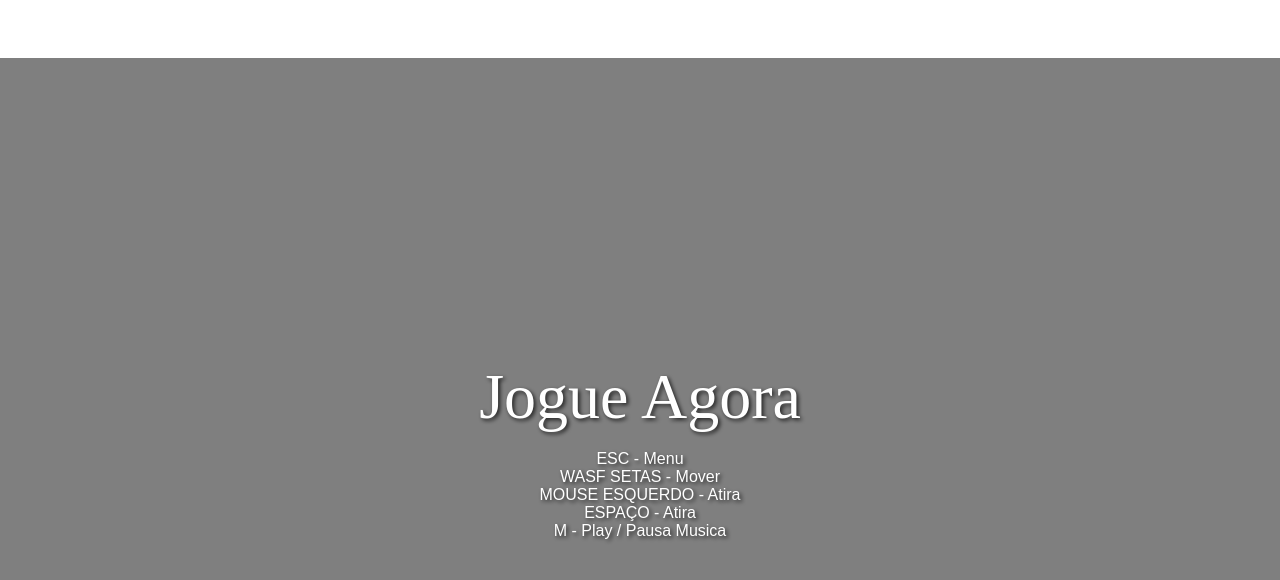
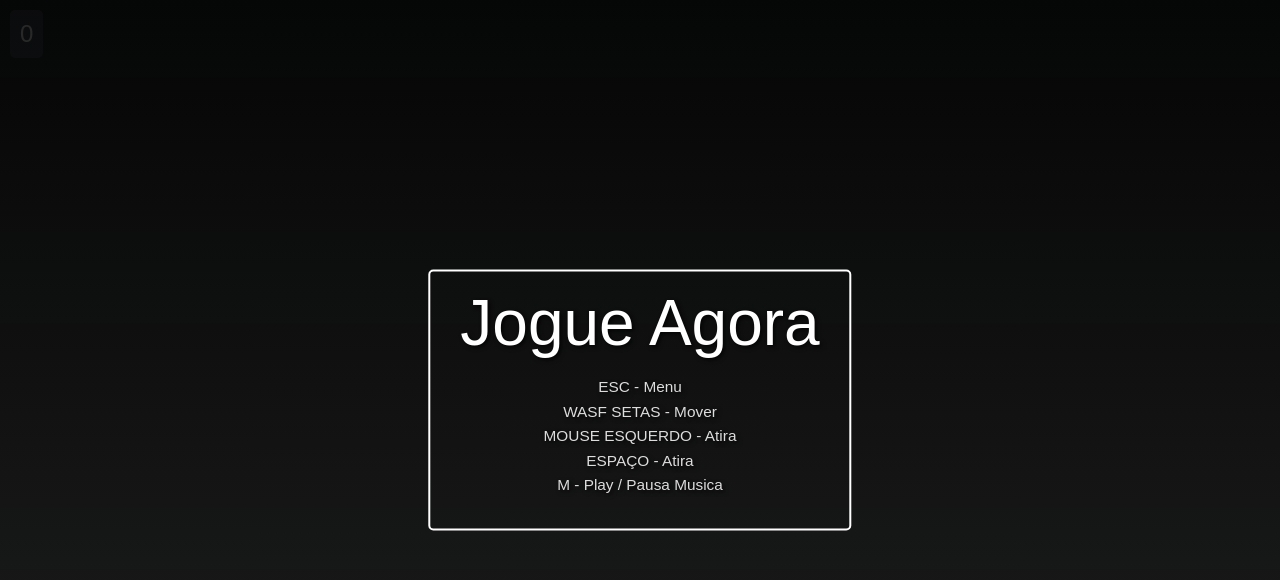
Before and after one commit to NicolasSuzuki/3D-target-shooter, a website: page src/index.html in a window 1280 px wide. Drawn offline with nearby package versions, Linux system fonts and the light colour scheme; a web font is replaced by a local one.

Commit message:
feat: Add styles to the home screen

```diff
--- a/package.json
+++ b/package.json
@@ -6,6 +6,7 @@
   "scripts": {
     "start": "live-server --open=src/index.html"
   },
-  "dependencies": {},
-  "devDependencies": {}
+  "devDependencies": {
+    "live-server": "^1.2.2"
+  }
 }
--- a/styles/style.css
+++ b/styles/style.css
@@ -1,27 +1,33 @@
-@font-face {
-    font-family: 'Robus-BWqOd';
-    src: url('https://www.shanebrumback.com/fonts/Robus-BWqOd.otf') format('opentype');
-}
-
 body {
+    background-color: #1d1f21;
+    color: #c5c8c6;
+    font-family: 'Arial', sans-serif;
+    display: flex;
+    justify-content: center;
+    align-items: center;
+    height: 100vh;
     margin: 0;
 }
 
-canvas {
-    display: block;
-}
-
 #placar {
-    margin-left: 30px;
-    font-size: 50px;
-    color: white;
+    position: absolute;
+    top: 10px;
+    left: 10px;
+    font-size: 24px;
+    background-color: #373b41;
+    padding: 10px;
+    border-radius: 5px;
 }
 
 #blocker {
     position: fixed;
     width: 100%;
     height: 100%;
-    background-color: rgba(0, 0, 0, 0.5);
+    background: linear-gradient(to bottom, rgba(0, 0, 0, 0.8), rgba(30, 30, 30, 0.9));
+    display: flex;
+    align-items: center;
+    justify-content: center;
+    text-align: center;
 }
 
 #instructions {
@@ -30,20 +36,12 @@ canvas {
     left: 50%;
     transform: translate(-50%, -50%);
     color: white;
-}
-
-#crosshair {
-    position: fixed;
-    top: 50%;
-    left: 50%;
-    transform: translate(-50%, -50%);
-    width: 100px;
-    height: 100px;
-    display: none; /* Hide the crosshair by default */
+    padding: 20px;
+    border-radius: 10px;
 }
 
 #playButton {
-    font-family: 'Robus-BWqOd';
+    font-family: 'Robus-BWqOd', sans-serif;
     font-size: 5vw;
     color: white;
     text-shadow: 2px 2px 4px rgba(0, 0, 0, 0.75);
@@ -52,18 +50,52 @@ canvas {
     left: 50%;
     transform: translate(-50%, -50%);
     white-space: nowrap;
+    padding: 15px 30px;
+    border: 2px solid white;
+    border-radius: 5px;
+    transition: all 0.3s ease-in-out;
+    cursor: pointer;
+}
+
+#playButton * {
+    transition: all 0.3s ease-in-out;
+}
+
+#playButton:hover {
+    background: white;
+    color: black;
+    text-shadow: none;
+    border-color: #ffcc00;
+    box-shadow: 0 0 10px #ffcc00;
+}
+#playButton:hover *{
+    color: black;
 }
 
 p {
-    font-family: Arial;
-    font-size: medium;
+    font-family: Arial, sans-serif;
+    font-size: 1.2vw;
     text-align: center;
+    margin-top: 15px;
+    color: #ddd;
+    line-height: 1.6;
+}
+
+#crosshair {
+    position: fixed;
+    top: 50%;
+    left: 50%;
+    transform: translate(-50%, -50%);
+    width: 80px;
+    height: 80px;
+    display: none; /* Escondido por padrão */
+    background-image: url('crosshair.png'); /* Adicione um ícone de mira */
+    background-size: contain;
+    background-repeat: no-repeat;
 }
 
 @media (max-width: 900px) {
-
     #playButton {
-        font-family: 'Robus-BWqOd';
         font-size: 15vw;
     }
     p {
```
Also changed, not shown: 1 other file.
